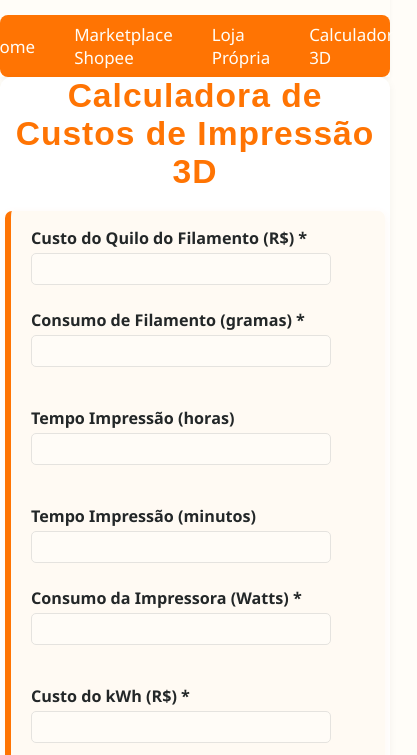
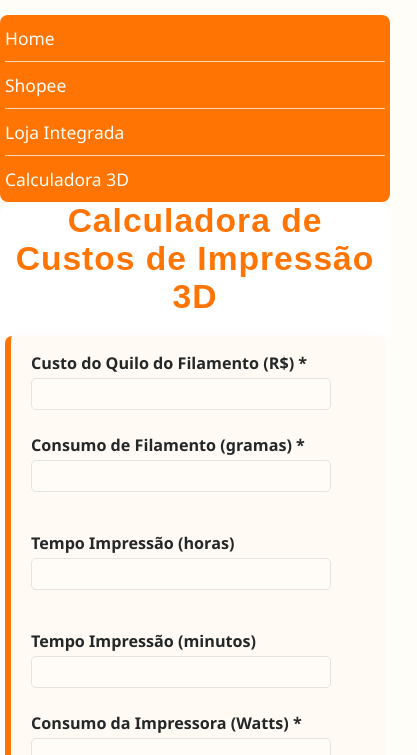
Before and after one commit to printou/printou.github.io, a plain HTML site: page calculadora3d.html in a window 390 px wide. Shown: the part 89-844 px from the top of the page, 417 px wide, since content can reach past the window. Drawn offline with Linux system fonts and the light colour scheme; a web font is replaced by a local one.

Commit message:
Update calculadora3d.html

```diff
--- a/calculadora3d.html
+++ b/calculadora3d.html
@@ -203,7 +203,24 @@
     @media (max-width: 660px) {
       .container, main { padding-left: 5px; padding-right: 5px; }
       #logo img { height: 60px; }
-      nav { gap: 11px; }
+      nav {
+        gap: 0;
+        flex-direction: column;
+        align-items: stretch;
+        padding: 2px 0 2px 0;
+        margin-bottom: 14px;
+      }
+      nav a {
+        display: block;
+        padding: 11px 0;
+        margin: 0;
+        font-size: 1.09em;
+        border-radius: 0;
+        border-bottom: 1px solid #ffd9b6;
+      }
+      nav a:last-child {
+        border-bottom: none;
+      }
       main { padding: 18px 4px 12px 4px; }
       .bloco-form, .result-box { max-width: 99%; }
     }
@@ -262,9 +279,9 @@
     </div>
     <nav class="container">
       <a href="/">Home</a>
-      <a href="https://shopee.com.br/printou" target="_blank" rel="noopener">Marketplace Shopee</a>
-      <a href="https://printou.com.br" target="_blank" rel="noopener">Loja Própria</a>
-      <a href="https://printou.com.br/calculadora3d" target="_blank" rel="noopener">Calculadora 3D</a>
+      <a href="https://shopee.com.br/printou.store" target="_blank" rel="noopener">Shopee</a>
+      <a href="https://3dprintou.lojaintegrada.com.br" target="_blank" rel="noopener">Loja Integrada</a>
+      <a href="https://printou.space/calculadora3d" target="_blank" rel="noopener">Calculadora 3D</a>
     </nav>
   </header>
   <main class="container" id="calculadora">
@@ -331,6 +348,26 @@
     <div class="note">
       Observação: Todos os dados informados são de responsabilidade do usuário. A calculadora é isenta de qualquer problema decorrente do uso das informações aqui apresentadas.
     </div>
+
+    <!-- Google AdSense campo (exemplo, substituir pelo seu código real do AdSense) -->
+    <div class="adsense-bloco">
+      <!-- Substitua o script a seguir pelo seu bloco oficial do Google AdSense aprovado -->
+      <!--
+      <script async src="https://pagead2.googlesyndication.com/pagead/js/adsbygoogle.js"></script>
+      <ins class="adsbygoogle"
+           style="display:block"
+           data-ad-client="ca-pub-xxxxxxxxxxxx"
+           data-ad-slot="yyyyyyyyyy"
+           data-ad-format="auto"
+           data-full-width-responsive="true"></ins>
+      <script>
+        (adsbygoogle = window.adsbygoogle || []).push({});
+      </script>
+      -->
+      <!-- Se ainda não tem um adsense ativo, apenas instrua ao programador onde inserir -->
+      <span style="color:#888; font-size:0.99em">Espaço para Google AdSense</span>
+    </div>
+    <!-- Fim do campo para AdSense -->
   </main>
   <footer>
     © 2025 Printou - Todos os direitos reservados<br>
```
